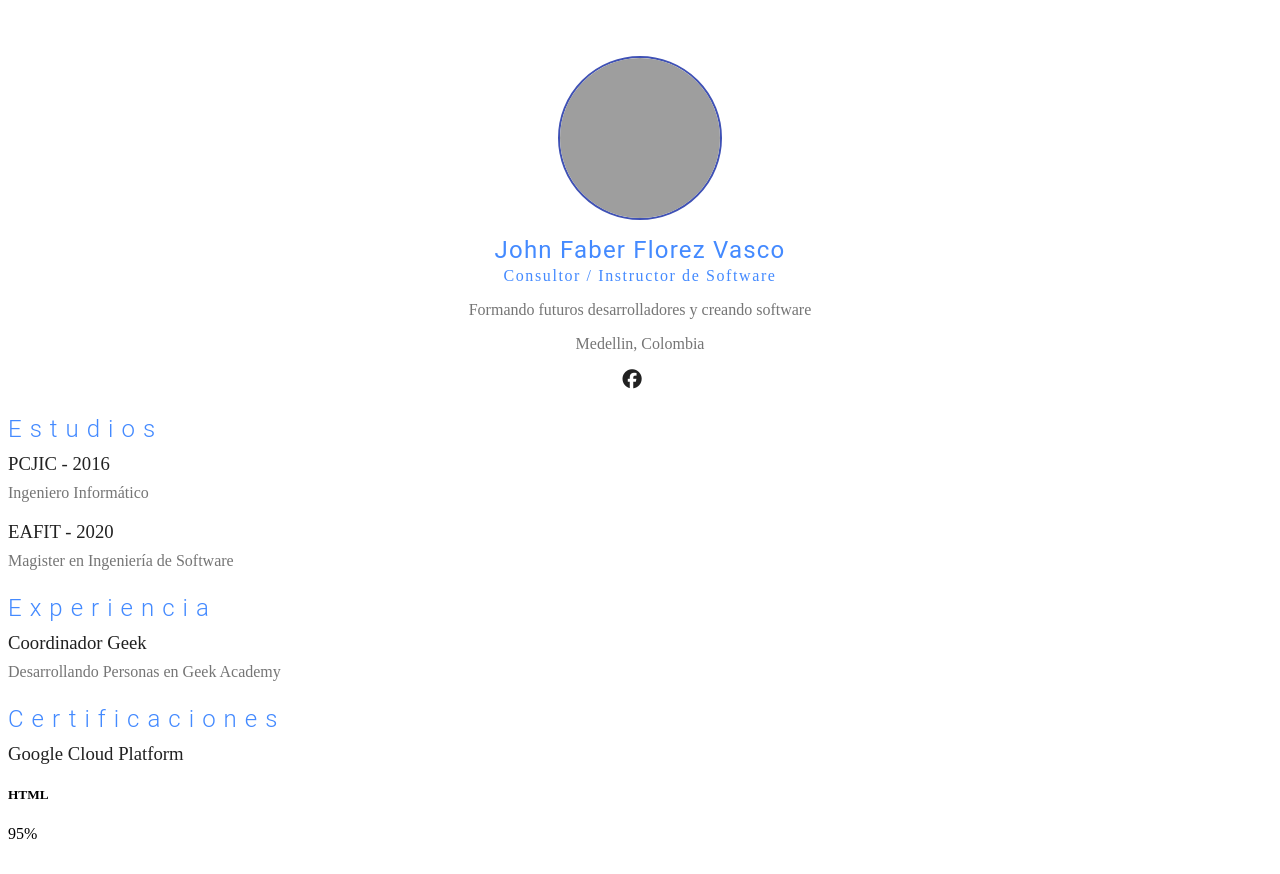
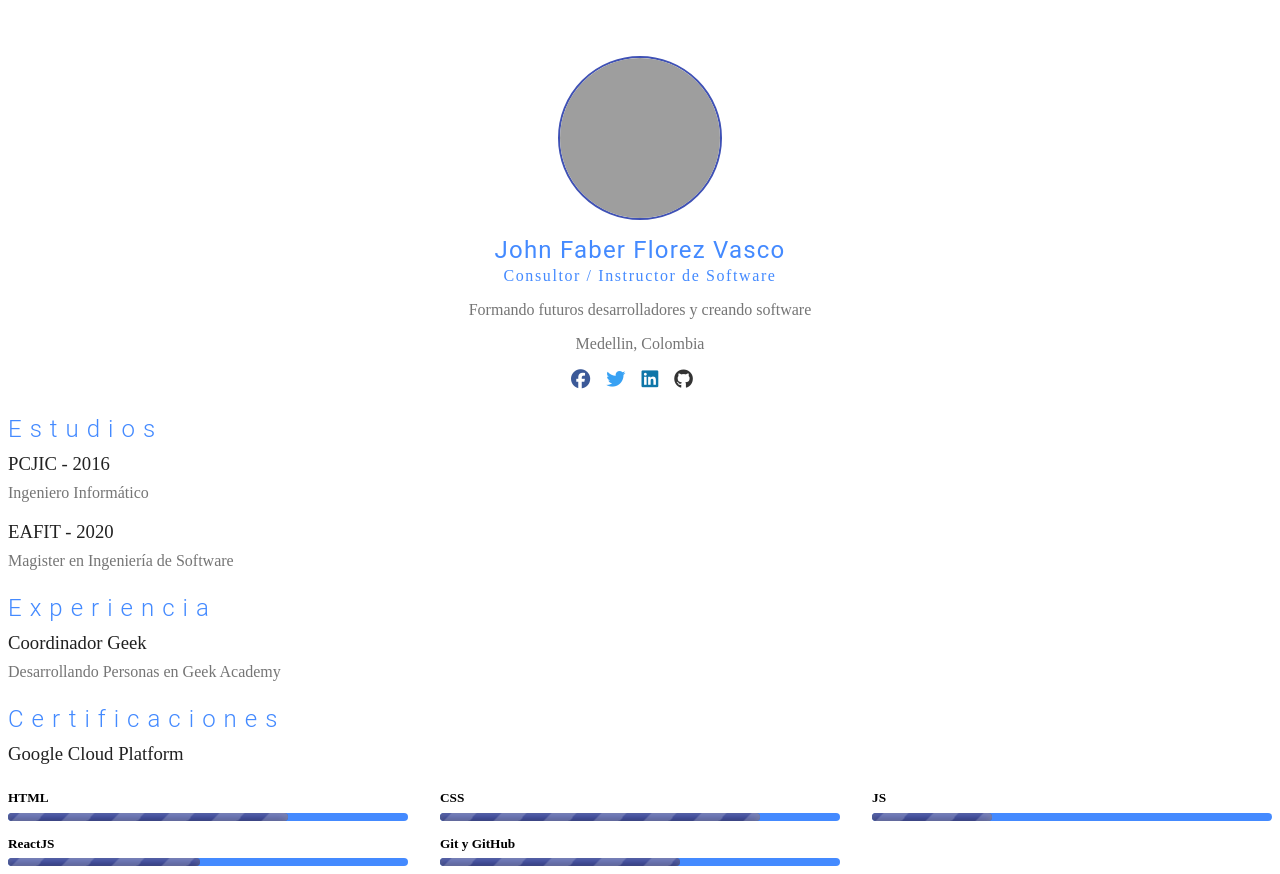
Before and after one commit to JohnFlorez25/portafolio_geek, a React app: page / in a window 1280 px wide. Before the commit the page ends 851 px from the top, so only its background shows below. Built offline with nearby package versions, Linux system fonts and the light colour scheme; grey boxes are pictures that could not be loaded.

Commit message:
Agregando animaciones y usando keyframes con styled components en el componente de Skills

```diff
--- a/src/components/Skills.jsx
+++ b/src/components/Skills.jsx
@@ -1,15 +1,94 @@
 import React from 'react';
+import styled, {keyframes} from 'styled-components';
+
+const SkillContainer = styled.div`
+    display: grid;
+    grid-template-columns: repeat(3, 1fr);
+    grid-gap: 2rem;
+    grid-row-gap: 0.5em;
+
+    @media only screen and (max-width: 767px){
+        grid-template-columns: 1fr;
+    }
+`;
+
+const SkillsH5 = styled.h5`
+    margin: .5em 0;
+`;
+
+//linea de % total
+const SkillsLine = styled.div`
+    height: 8px;
+    position: relative;
+    border-radius: 50px;
+    background: #448AFF;
+`;
+
+const move = keyframes`
+    0% { background-position: 0 0; }
+    100% { background-position: 50px 50px; }
+`;
+
+const SkillsSpan = styled.span`
+    display: block;
+    height: 100%;
+    width: ${props => props.width}%;
+    border-radius: 8px;
+    background-color: #303F9F;
+    overflow: hidden;
+    position: relative;
+    box-shadow: inset 0 2px 9px rgba(255, 255, 255, 0.3) , inset 0 -2px 6px rgba(0,0,0,0.4);
+    &:after {
+    content: "";
+    position: absolute;
+    top: 0;
+    left: 0;
+    bottom: 0;
+    right: 0;
+    background-image: linear-gradient(-45deg, rgba(255,255,255,0.2) 25%, transparent 25%, transparent 50%, rgba(255,255,255,0.2) 50%, rgba(255,255,255,0.2) 75%, transparent 75%, transparent);
+    z-index: 1;
+    background-size: 50px 50px;
+    animation: ${move} 4s linear infinite;
+    overflow: hidden;
+  }
+`;
+
+const average = [70,80,30,48,60];
 
 const Skills = () =>(
     <div className="Skills">
-        <div className="Skills-container">
+        <SkillContainer>
             <div className="Skills-item">
-                <h5>HTML</h5>
-                <div className="Skills-line">
-                    <span>95%</span>
-                </div>
+                <SkillsH5>HTML</SkillsH5>
+                <SkillsLine className="Skills-line">
+                    <SkillsSpan width={ average[0] }/>
+                </SkillsLine>
             </div>
-        </div>
+            <div className="Skills-item">
+                <SkillsH5>CSS</SkillsH5>
+                <SkillsLine className="Skills-line">
+                    <SkillsSpan width={ average[1] }/>
+                </SkillsLine>
+            </div>
+            <div className="Skills-item">
+                <SkillsH5>JS</SkillsH5>
+                <SkillsLine className="Skills-line">
+                    <SkillsSpan width={ average[2] }/>
+                </SkillsLine>
+            </div>
+            <div className="Skills-item">
+                <SkillsH5>ReactJS</SkillsH5>
+                <SkillsLine className="Skills-line">
+                    <SkillsSpan width={ average[3] }/>
+                </SkillsLine>
+            </div>
+            <div className="Skills-item">
+                <SkillsH5>Git y GitHub</SkillsH5>
+                <SkillsLine className="Skills-line">
+                    <SkillsSpan width={ average[4] }/>
+                </SkillsLine>
+            </div>
+        </SkillContainer>
     </div>
 );
 
--- a/src/components/Social.jsx
+++ b/src/components/Social.jsx
@@ -41,14 +41,35 @@ const github = {
   color: "#333",
 };
 
-const fb = "facebook";
-
 const Social = () => (
     <SocialStyle>
         <SocialUl>
             <SocialLi>
              <SocialAnchor href="https://www.facebook.com" target="_blank">
-              <SocialIcon className="fab fa-facebook" />
+             <ThemeProvider theme={ facebook }>
+               <SocialIcon className="fab fa-facebook" />
+             </ThemeProvider>
+             </SocialAnchor>
+            </SocialLi>
+            <SocialLi>
+             <SocialAnchor href="https://www.twitter.com" target="_blank">
+              <ThemeProvider theme={ twitter }>
+                <SocialIcon className="fab fa-twitter" />
+              </ThemeProvider>
+             </SocialAnchor>
+            </SocialLi>
+            <SocialLi>
+             <SocialAnchor href="https://www.linkedin.com" target="_blank">
+              <ThemeProvider theme={ linkedin }>
+                <SocialIcon className="fab fa-linkedin" />
+              </ThemeProvider>
+             </SocialAnchor>
+            </SocialLi>
+            <SocialLi>
+             <SocialAnchor href="https://www.github.com" target="_blank">
+              <ThemeProvider theme={ github }>
+                <SocialIcon className="fab fa-github" />
+              </ThemeProvider>
              </SocialAnchor>
             </SocialLi>
         </SocialUl>
```
